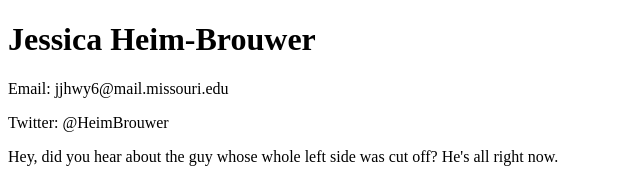
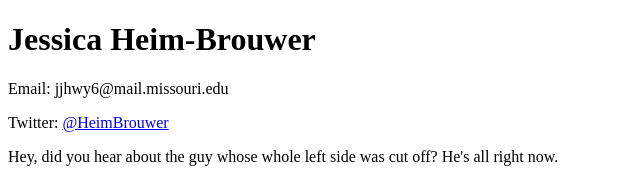
Before and after one commit to J4502-fs17/jjhwy6, a plain HTML site: page index.html in a window 1280 px wide. Shown: the top 179 px of the page, without its empty margins (0-640 px from the left). Drawn offline with Linux system fonts and the light colour scheme.

Commit message:
added hyperlink to Twitter handle

```diff
--- a/index.html
+++ b/index.html
@@ -12,7 +12,7 @@
 <body>
   <h1>Jessica Heim-Brouwer</h1>
   <p>Email: jjhwy6@mail.missouri.edu</p>
-  <p>Twitter: @HeimBrouwer</p>
+  <p>Twitter: <a href="https://twitter.com/HeimBrouwer">@HeimBrouwer</a></p>
 	<p>Hey, did you hear about the guy whose whole left side was cut off? He's all right now.</p>
   <a href="mailto:jjhwy6@mail.missouri.edu"><img src="me.jpg" alt="A photo of my face" width="300px" /></a>
 
```
